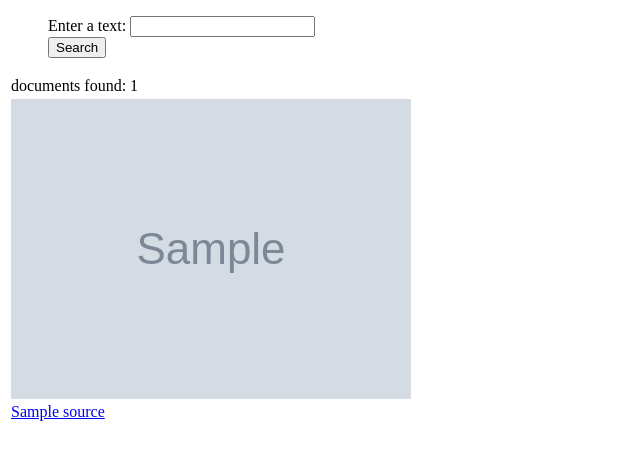
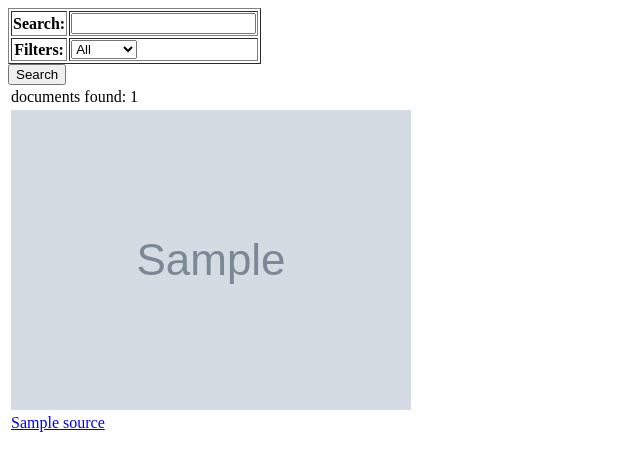
Before and after one commit to tirthakarmahesh211/gstudio-lite, a Django app: template gliteapp/templates/search.html in a window 1280 px wide. Shown: the top 471 px of the page, without its empty margins (0-640 px from the left). Run offline with Django 3.2, Linux system fonts and the light colour scheme; tables that the repository leaves empty hold one stand-in row (values such as "Sample post"); the template is opened without the code that fills it: values that come from a table or form of the project are taken from there, most other values are stand-ins (such as "Sample title", 1, 10 or a date in 2020); grey boxes marked "Sample" are stand-in pictures.

Commit message:
filters functionality added and hindi text search

```diff
--- a/gliteapp/forms.py
+++ b/gliteapp/forms.py
@@ -1,8 +1,18 @@
 from django import forms
+
 
 class SearchForm(forms.Form):
     Search = forms.CharField(label='Search', max_length=100)
 
 
+Filters= (
+    ('images,audios,videos', 'All'),
+    ('images', 'Images'),
+    ('audios', 'Audios'),
+    ('videos', 'Videos'),
+)
+
+
 class SearchTextForm(forms.Form):
     SearchText = forms.CharField(label='Search', max_length=100)
+    filter_field = forms.ChoiceField(label='Filters', choices=Filters)
--- a/gliteapp/templates/search.html
+++ b/gliteapp/templates/search.html
@@ -6,20 +6,31 @@
 <html lang="en" >
     <meta charset="utf-8">
     <body>
-    <form id="search_form" name="search_form" method="POST" action="{% url 'search' %}">
+    <form id="search_form" name="search_form" method="POST" action="{% url 'search' %}" >
 	{% csrf_token %}
-     <ul style="text-decoration:none;list-style: none;">
 
-             <!--<input type="text" id="Search_Text" name="Search_Text">-->
-        <label for="SearchText" class="small-text-left large-text-right">
-               Enter a text:
-            </label>
-        <input type="text" id="SearchText" name="SearchText">
-        <li>
+
+  {{ form.non_field_errors }}
+
+  {% for hidden_field in form.hidden_fields %}
+    {{ hidden_field.errors }}
+    {{ hidden_field }}
+  {% endfor %}
+       <table border="1">
+    {% for field in form.visible_fields %}
+      <tr>
+        <th>{{ field.label_tag }}</th>
+        <td>
+          {{ field.errors }}
+          {{ field }}
+          {{ field.help_text }}
+        </td>
+      </tr>
+    {% endfor %}
+  </table>
             <!--<button type="button" id="Search_Button" name="Search_Button"> Search </button>-->
                 <input type="submit" value="Search" />
-        </li>
-     </ul>
+
     </form>
 
     <table>
```
Also changed, not shown: gliteapp/views.py (+7 -6 lines).
